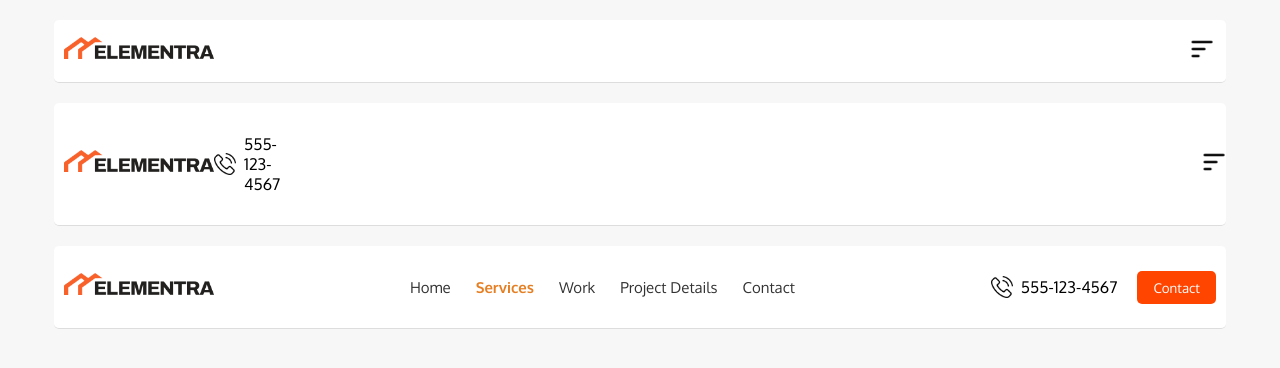
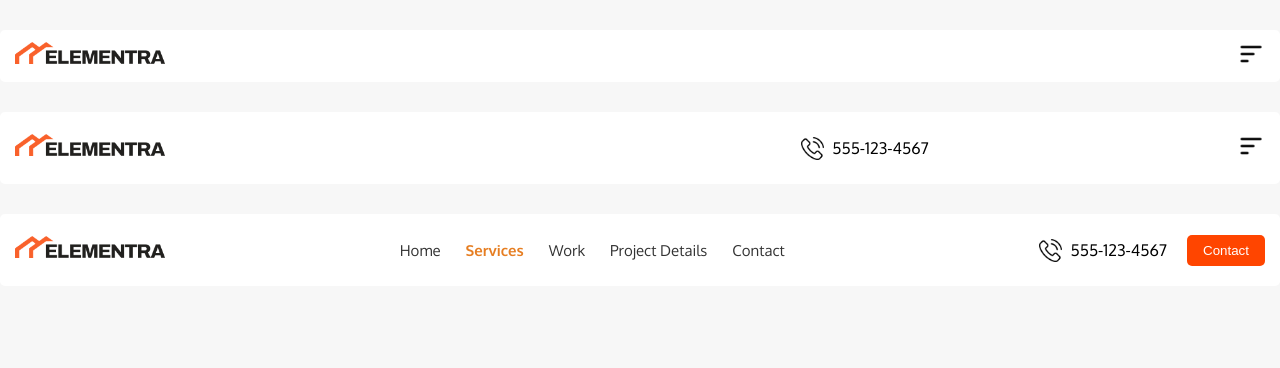
Before and after one commit to eleiceatoi/eleiceatoi.github.io, a plain HTML site: page week3/flexbox2.html in a window 1280 px wide. Drawn offline with Linux system fonts and the light colour scheme.

Commit message:
submit: week3 exercise

```diff
--- a/week3/flexbox2.html
+++ b/week3/flexbox2.html
@@ -11,104 +11,21 @@
 </head>
 <style>
     body {
-        background-color: rgba(246, 245, 239);
-        gap: 30xpx;
-        padding: 10px 0;
-        font-family: "Oxygen", sans-serif;
-        margin: 10;
-    }
-
-    .navbar {
-        display: flex;
-        align-items: center;
-        justify-content: space-between;
-        background-color: white;
-        padding: 10px 50px;
-        width: 90%;
-        margin: 0 auto;
-        border-radius: 10px;
-    }
-
-    .logo {
-        display: flex;
-        align-items: center;
-    }
-
-    .logo-icon {
-        margin-right: 10px;
-    }
-
-    .phone {
-        display: flex;
-        align-items: center;
-        gap: 6px;
-        font-family: "Oxygen", sans-serif;
-
-    }
-
-    .contact {
-        font-family: "Oxygen", sans-serif;
-    }
-
-    .menu-icon {
-        margin-left: 900px;
-    }
-
-    .nav-links {
-        display: flex;
-        gap: 30px;
-        font-family: "Oxygen", sans-serif;
-    }
-
-    .nav-link {
-        text-decoration: none;
-        font-weight: 500;
-        font-family: "Oxygen", sans-serif;
-    }
-
-    .nav-link.active {
-        color: #e85a2a;
-    }
-
-    .contact-btn {
-        background-color: #e85a2a;
-        color: white;
-        border: none;
-        padding: 8px 16px;
-        border-radius: 6px;
-        font-family: "Oxygen", sans-serif;
-    }
-
-    .contact-btn:hover {
-        background-color: #cf4e24;
-    }
-
-    .right-section {
-        display: flex;
-        align-items: center;
-        gap: 15px;
-    }
-</style>
-
-<style>
-    body {
         font-family: 'Oxygen', sans-serif;
         margin: 0;
         padding: 0;
-        background-color: #f7f7f7;
+        background-color: rgb(247, 247, 247);
     }
 
     .navbar {
         display: flex;
         justify-content: space-between;
         align-items: center;
-        padding: 15px 10px;
-        background-color: #ffffff;
-        border-bottom: 1px solid #ddd;
-        margin-bottom: 30px;
+        padding: 10px 15px;
+        background-color: rgb(255, 255, 255);
+        margin-bottom: 20px;
         border-radius: 5px;
-
-        margin: 20px auto
+        margin: 30px auto
     }
 
     .logo {
@@ -122,11 +39,9 @@
         height: auto;
     }
 
-
     .menu-icon img {
         width: 28px;
         height: auto;
-        cursor: pointer;
     }
 
     .right-side {
@@ -139,15 +54,17 @@
         display: flex;
         align-items: center;
         gap: 8px;
+        margin-left: 20px;
     }
 
     .contact img {
-        width: 22px;
+        width: 23px;
         height: auto;
     }
 
-    .contact span {
+    .contact text {
         font-size: 14px;
+        font-family: 'Oxygen', sans-serif;
     }
 
 
@@ -159,7 +76,6 @@
         border-radius: 5px;
 
     }
-
 
     .nav-links {
         display: flex;
@@ -181,11 +97,9 @@
         color: #e67e22;
     }
 </style>
-</head>
+
 
 <body>
-
-
     <div class="navbar">
         <div class="logo">
             <img src="images/logo.png" alt="Logo" width="200px">
@@ -202,7 +116,7 @@
             <img src="images/logo.png" alt="Logo" width="200px">
         </div>
 
-        <div class="right-side">
+        <div class="right-side"></div>
         <div class="contact">
             <img src="images/phone.png" alt="contact" width="30px">
             <p>555-123-4567</p>
@@ -211,9 +125,6 @@
             <img src="images/menu.png" alt="Menu" width="50px">
         </div>
     </div>
-    </div>
-
-
 
     <div class="navbar">
         <div class="logo">
```
Lines whose indentation alone changed are shown as unchanged.
